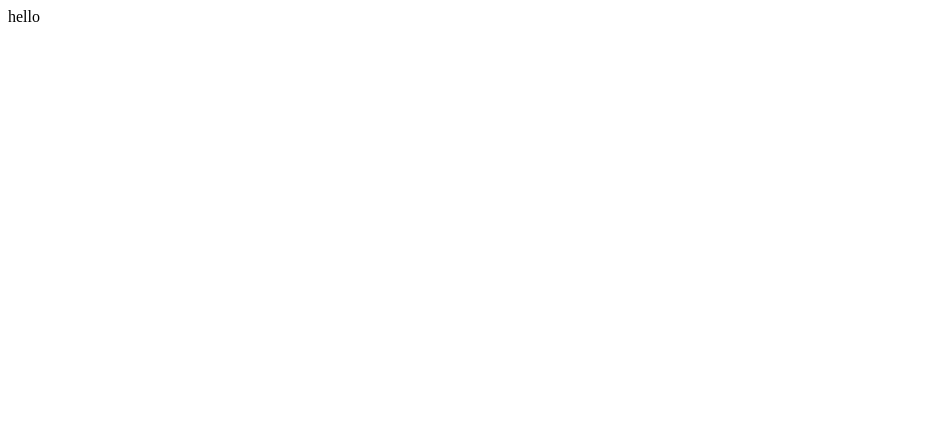
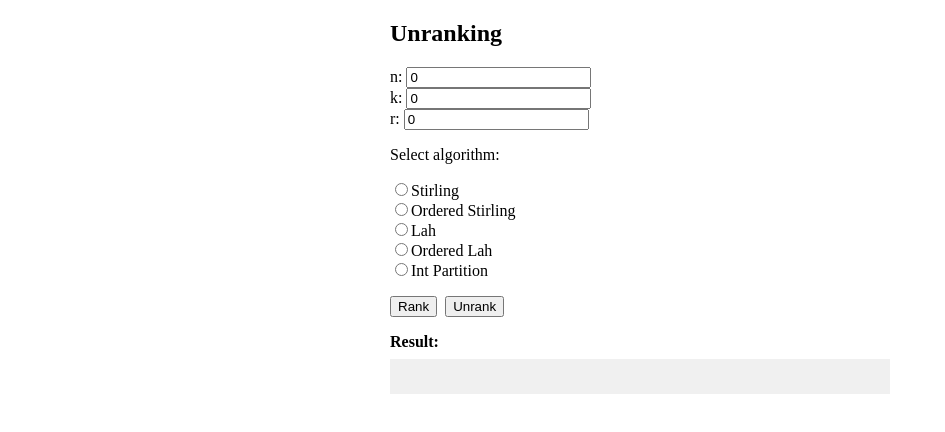
Before and after one commit to qyrhx/Unranking-Algos, a React (Vite) app in the folder web/: page / in a window 1280 px wide. Shown: the top 432 px of the page, without its empty margins (0-945 px from the left). Built offline with nearby package versions, Linux system fonts and the light colour scheme.

Commit message:
Basic App

```diff
--- a/web/src/App.tsx
+++ b/web/src/App.tsx
@@ -1,12 +1,112 @@
-import { useState } from 'react'
-function App() {
-  const [count, setCount] = useState(0)
+import { useState } from "react";
+import { stirling_numbers, lah_numbers, ordered_stirling_numbers,
+         ordered_lah_numbers, int_partitions,
+         unrank_stirling, unrank_lah, unrank_ordered_stirling,
+         unrank_ordered_lah, unrank_int_partitions } from './algorithms';
+
+type Algorithm =
+  | "stirling"
+  | "orderedStirling"
+  | "lah"
+  | "orderedLah"
+  | "intPartition";
+
+export default function App() {
+  // Inputs
+  const [n, setN] = useState<number>(0);
+  const [k, setK] = useState<number>(0);
+  const [r, setR] = useState<number>(0);
+
+  // Always have a default selected algorithm
+  const [selectedAlgo, setSelectedAlgo] = useState<Algorithm>("stirling");
+
+  const [result, setResult] = useState<any>("");
+
+  // Map algorithms to their functions
+  const rankFuncs: Record<Algorithm, (n: number, k: number) => any> = {
+    stirling: stirling_numbers,
+    orderedStirling: ordered_stirling_numbers,
+    lah: lah_numbers,
+    orderedLah: ordered_lah_numbers,
+    intPartition: int_partitions,
+  };
+
+  const unrankFuncs: Record<Algorithm, (n: number, k: number, r: number) => any> = {
+    stirling: unrank_stirling,
+    orderedStirling: unrank_ordered_stirling,
+    lah: unrank_lah,
+    orderedLah: unrank_ordered_lah,
+    intPartition: unrank_int_partitions,
+  };
+
+  const handleRank = () => {
+    const fn = rankFuncs[selectedAlgo];
+    const res = fn(n, k);
+    setResult(res);
+  };
+
+  const handleUnrank = () => {
+    const fn = unrankFuncs[selectedAlgo];
+    const res = fn(n, k, r);
+    setResult(res);
+  };
 
   return (
-    <>
-      hello
-    </>
-  )
+      <div style={{ maxWidth: 500, margin: "1rem auto"}}>
+          <h2>Unranking</h2>
+
+          {/* Numeric inputs */}
+          <div style={{ marginBottom: "1rem" }}>
+              <label>n: <input type="number" value={n} onChange={e => setN(Number(e.target.value))} /></label><br/>
+              <label>k: <input type="number" value={k} onChange={e => setK(Number(e.target.value))} /></label><br/>
+              <label>r: <input type="number" value={r} onChange={e => setR(Number(e.target.value))} /></label>
+          </div>
+
+          {/* Algorithm selection */}
+          <div style={{ marginBottom: "1rem" }}>
+              <p>Select algorithm:</p>
+              {(["Stirling","Ordered Stirling","Lah","Ordered Lah","Int Partition"] as Algorithm[]).map(algo => (
+                  <label key={algo} style={{ display: "block" }}>
+                      <input
+                          type="radio"
+                          name="algorithm"
+                          checked={selectedAlgo === algo}
+                          onChange={() => setSelectedAlgo(algo)}
+                      />
+                      {algo}
+                  </label>
+              ))}
+          </div>
+
+          {/* Buttons */}
+          <div style={{ marginBottom: "1rem" }}>
+              <button onClick={handleRank}>Rank</button>
+              <button onClick={handleUnrank} style={{ marginLeft: "0.5rem" }}>Unrank</button>
+          </div>
+
+          {/* Result */}
+          <div>
+              <strong>Result:</strong>
+              <div
+                  style={{
+                      marginTop: "0.5rem",
+                      padding: "0.5rem",
+                      maxHeight: "500px",
+                      overflowX: "auto",
+                      whiteSpace: "pre",
+                      overflowY: "auto",
+                      background: "#f0f0f0",
+                      minHeight: "1.5em",
+                      fontFamily: "monospace",
+                  }}
+              >
+                  {Array.isArray(result) && Array.isArray(result[0])
+                  ? result.map((row: any[], i: number) => (
+                      <div key={i}>[{row.join(", ")}]</div>
+                  ))
+                  : result}
+              </div>
+          </div>
+      </div>
+  );
 }
-
-export default App
--- a/web/src/algorithms.ts
+++ b/web/src/algorithms.ts
@@ -9,7 +9,7 @@ function divmod(a, b) {
 }
 
 const stirling_numbers_cache = new LRUCache<string, bigint>({max: 1000,});
-function stirling_numbers(n: bigint, k: bigint): bigint {
+export function stirling_numbers(n: bigint, k: bigint): bigint {
     // There is exactly 1 way to partition 0 elements into 0 groups.
     if (n == 0 && k == 0) return 1;
     // ex: Partition 0 elements into 3 groups -> impossible
@@ -26,38 +26,38 @@ function stirling_numbers(n: bigint, k: bigint): bigint {
 }
 
 const lah_numbers_cache = new LRUCache<string, bigint>({max: 1000,});
-function lah_numbers(n: bigint, k: bigint): bigint {
+export function lah_numbers(n: bigint, k: bigint): bigint {
     if (n == 0 && k == 0) return 1;
     if (n == 0 || k == 0) return 0;
     if (n == k) return 1;
 
-    const s = serialize_nk(n, k);
+    const key = serialize_nk(n, k);
 
-    const cached = lah_numbers_cache.get(s);
+    const cached = lah_numbers_cache.get(key);
     if (cached !== undefined) return cached;
 
-    const res = lah_numbers(n-1,k-1) + (n+k-1)*lah_numbers(n-1,k);
-    stirling_numbers_cache.set(s, res);
+    const res = lah_numbers(n-1, k-1) + (n+k-1)*lah_numbers(n-1, k);
+    stirling_numbers_cache.set(key, res);
     return res;
 }
 
-function unranking_stirling(n, k, r): number[][] {
+export function unrank_stirling(n, k, r): number[][] {
     if (n == 0 || k == 0)
         return [];
     if (r < stirling_numbers(n-1, k-1)) {
-        let res = unranking_stirling(n-1, k-1, r);
+        let res = unrank_stirling(n-1, k-1, r);
         res.push([n]);
         return res
     }
 
     const r2 = r - stirling_numbers(n-1, k-1);
     const [pos, r3] = divmod(r2, stirling_numbers(n-1, k));
-    let us = unranking_stirling(n-1, k, r3);
+    let us = unrank_stirling(n-1, k, r3);
     us[pos].push(n);
     return us;
 }
 
-function unranking_lah(n, k, r) {
+export function unrank_lah(n, k, r) {
     if (n == 0 && k == 0)
         return [];
     if (n == 0 || k == 0)
@@ -67,14 +67,14 @@ function unranking_lah(n, k, r) {
 
     let fst_case_cnt = lah_numbers(n-1, k-1);
     if (r < fst_case_cnt) { // Singleton
-        let res = unranking_lah(n-1, k-1, r);
+        let res = unrank_lah(n-1, k-1, r);
         res.push([n]);
         return res;
     }
     // Inserer dans une des boites
     const r2 = r - fst_case_cnt;
     let [pos, r3] = divmod(r2, lah_numbers(n-1, k));
-    let res = unranking_lah(n-1, k, r3);
+    let res = unrank_lah(n-1, k, r3);
     // trouver l'indice
     for (const boite of res) {
         if (pos < boite.length + 1) {
@@ -86,7 +86,7 @@ function unranking_lah(n, k, r) {
     return res
 }
 
-function unrank_perm(n, r) { // unrank de n! different orders
+export function unrank_perm(n, r) { // unrank de n! different orders
     let elems = Array.from({ length: n }, (_, i) => i + 1); // [1, 2, ..., n]
     let perm = [];
 
@@ -99,7 +99,7 @@ function unrank_perm(n, r) { // unrank de n! different orders
     return perm;
 }
 
-function unranking_ordered_stirling(n, k, r) {
+export function unrank_ordered_stirling(n, k, r) {
     // Base cases
     if (k === 1) {
         return [Array.from({ length: n }, (_, i) => i + 1)]; // one block (order inside doesn't matter)
@@ -114,7 +114,7 @@ function unranking_ordered_stirling(n, k, r) {
     if (r < cntA) {
         let [pos, newR] = divmod(r, ordered_stirling_numbers(n - 1, k - 1));
         r = newR;
-        let res = unranking_ordered_stirling(n - 1, k - 1, r);
+        let res = unrank_ordered_stirling(n - 1, k - 1, r);
         res.splice(pos, 0, [n]);
         return res;
     }
@@ -123,13 +123,13 @@ function unranking_ordered_stirling(n, k, r) {
     r = r - cntA;
     let [pos, newR] = divmod(r, ordered_stirling_numbers(n - 1, k));
     r = newR;
-    let res = unranking_ordered_stirling(n - 1, k, r);
+    let res = unrank_ordered_stirling(n - 1, k, r);
     res[pos].push(n);
     // res[pos].sort(); // commented out as in original
     return res;
 }
 
-function factorial(n) {
+export function factorial(n) {
     if (n < 0) throw new Error("Negative numbers not allowed");
     if (n <= 1) return 1;
 
@@ -140,7 +140,7 @@ function factorial(n) {
     return result;
 }
 const ordered_stirling_cache = new LRUCache<string, number>({max: 1000});
-function ordered_stirling_numbers(n, k): bigint {
+export function ordered_stirling_numbers(n, k): bigint {
     const key = serialize_nk(n, k);
 
     // Check cache first
@@ -166,7 +166,7 @@ function ordered_stirling_numbers(n, k): bigint {
 }
 
 const int_partitions_cache = new LRUCache({max: 1000});
-function int_partitions(n, k) {
+export function int_partitions(n, k): bigint {
     // Base cases
     if (n < 1) return 0;
     if (k === 1 || n === k) return 1;
@@ -180,7 +180,7 @@ function int_partitions(n, k) {
     return result;
 }
 
-function unrank_int_partitions(n, k, r) {
+export function unrank_int_partitions(n, k, r) {
     // Base cases
     if (n < 1) return [];
     if (k === 1) return [n];
@@ -197,23 +197,22 @@ function unrank_int_partitions(n, k, r) {
     }
 }
 
-// quick sanity check
-// let n = 5, k = 3;
-// let all_os = [];
-// for (let r = 0; r < ordered_stirling_numbers(n, k); r++) {
-//     all_os.push(unranking_ordered_stirling(n, k, r));
-// }
-// console.log(all_os.length, ordered_stirling_numbers(n, k));
-//
-// console.log(`Stirling(50, 25): ${stirling_numbers(50, 25)}`);
-// console.log(`Lah(50, 25): ${lah_numbers(50, 25)}`);
-// console.log("Unrank Stirling(5, 3, 15): ", unranking_stirling(5, 3, 15));
-//
-//
-const n = 11, k = 4;
-const x = [];
-for (let i = 0; i < int_partitions(n, k); i++) {
-    x.push(unrank_int_partitions(n, k, i));
+const ordered_lah_cache = new LRUCache({max: 1000});
+export function ordered_lah_numbers(n, k): bigint {
+    // Base cases
+    if (k === 1 || k === n) {
+        return factorial(n);
+    }
+
+    const key = serialize_nk(n, k);
+    const cached = ordered_lah_cache.get(key);
+    if (cached !== undefined) return cached;
+
+    const result = k * ordered_lah_numbers(n - 1, k - 1) +
+                   (n - 1 + k) * ordered_lah_numbers(n - 1, k);
+
+    ordered_lah_cache.set(key, result);
+    return result;
 }
-console.log(`Length: ${x.length}`);
-console.log(x);
+
+export function unrank_ordered_lah() {}
--- a/web/src/main.tsx
+++ b/web/src/main.tsx
@@ -3,7 +3,7 @@ import { createRoot } from 'react-dom/client'
 import App from './App.tsx'
 
 createRoot(document.getElementById('root')!).render(
-  <StrictMode>
-    <App />
-  </StrictMode>,
+    <StrictMode>
+        <App />
+    </StrictMode>,
 )
```
